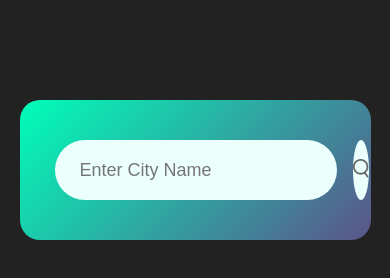
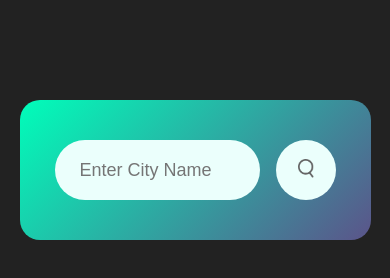
Before and after one commit to shahwazzz/Weather-app-Project, a plain HTML site: page index.html in a window 390 px wide. Drawn offline with Linux system fonts and the light colour scheme.

Commit message:
adding responsivness

```diff
--- a/style.css
+++ b/style.css
@@ -106,3 +106,20 @@ body {
     margin-top: 10px;
     display: none;
 }
+
+@media (max-width: 450px) {
+    .card{
+        min-width: 350px;
+    }
+   .search input{
+    width: 50%;
+    min-width: 190px;
+
+   }
+
+   .details .col{
+    margin-right: 40px;
+    margin-left: -10px;
+   }
+
+}
```
Also changed, not shown: index.html (+1 -0 lines).
